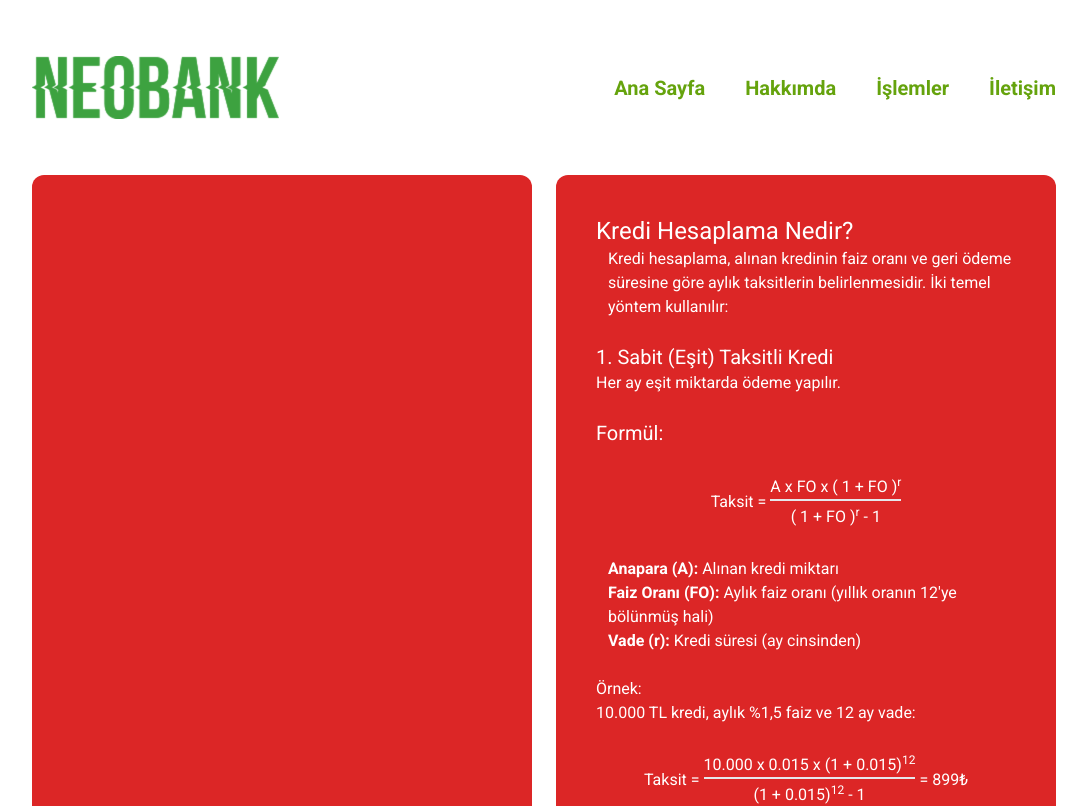
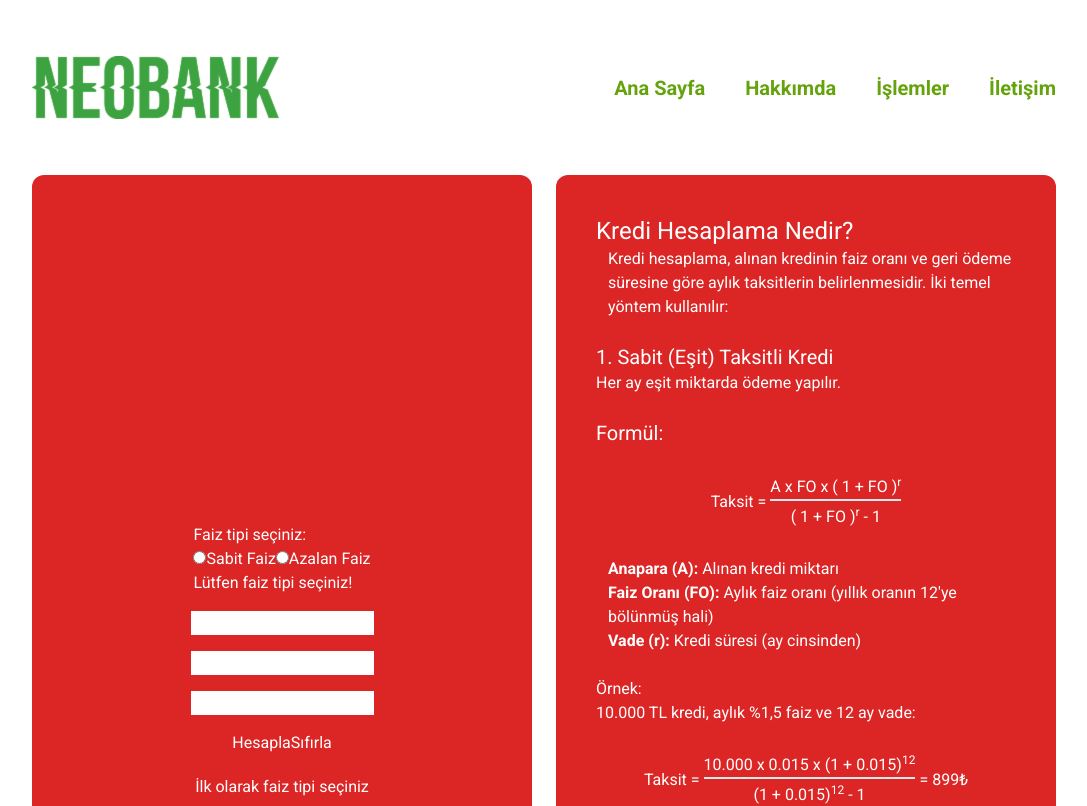
Before and after one commit to furkanguvenme/NeoBank, a React (Vite) app in the folder neobank/: page /credit in a window 1280 px wide. Shown: the top 806 px of the page, without its empty margins (96-1183 px from the left). Built offline with nearby package versions, Linux system fonts and the light colour scheme.

Commit message:
Credit Page Complated

```diff
--- a/neobank/src/App.css
+++ b/neobank/src/App.css
@@ -31,6 +31,10 @@
   @apply text-black text-center;
 }
 
+.decreasing {
+  @apply w-full lg:h-[60vh] grid items-center justify-center grid-cols-3 lg:grid-rows-12 lg:grid-flow-col lg:gap-x-5 gap-y-2 lg:gap-y-0;
+}
+
 /* Compound Raio Button */
 
 /* Compound Raio Button */
--- a/neobank/src/Components/Compound.tsx
+++ b/neobank/src/Components/Compound.tsx
@@ -89,7 +89,7 @@ export const Compound = () => {
                         {errors.money && <span>{errors.money.message}</span>}
 
                         <label htmlFor="rate"></label>
-                        <input id="rate" type="number" className="compound-input" step="0.01"{...register("rate", {required:"Bu alan gereklidir!"})}></input>
+                        <input id="rate" type="number" className="compound-input" step="0.0001"{...register("rate", {required:"Bu alan gereklidir!"})}></input>
                         {errors.rate && <span>{errors.rate.message}</span>}
 
                         <label htmlFor="time"></label>
--- a/neobank/src/Components/Credit.tsx
+++ b/neobank/src/Components/Credit.tsx
@@ -1,7 +1,15 @@
 import { useNavigate } from "react-router"
 import { Header } from "../Layers/Header"
 import { Footer } from "../Layers/Footer";
+import { useForm } from "react-hook-form";
+import React, { useState } from "react";
 
+type Inputs = {
+    money:number,
+    rate:number,
+    time:number,
+    type:string,
+}
 
 export const Credit = () => {
 
@@ -11,13 +19,119 @@ export const Credit = () => {
         navigate(url);
     }
 
+    const {
+        register,
+        handleSubmit,
+        reset,
+        formState: { errors },
+    } = useForm<Inputs>();
+
+    const [type, setType] = useState<string | null>();
+
+    const handleChange = (event: React.ChangeEvent<HTMLInputElement>) => {
+        setType(event.target.value);
+    }
+
+    const [result, setResult] = useState<number | null>();
+    const[odemePlani, setOdemePlani] = useState<Record<string,number>>({});
+
+    const hesapla = (data:Inputs):void => {
+        if(type == "azalan"){
+            let kalanOdeme = data.money;
+            const anaParaTaksidi = data.money / data.time;
+            const yeniOdemePlani:Record<string,number> = {};
+
+            for(let ay = 1; ay <= data.time ; ay++){
+                const faiz = kalanOdeme * data.rate;
+                const toplamTaksit = faiz + anaParaTaksidi;
+
+                yeniOdemePlani[`${ay}. Ay`] = parseFloat(Number(toplamTaksit).toFixed(2));
+                kalanOdeme-=anaParaTaksidi;
+            }
+
+            setOdemePlani(yeniOdemePlani);
+        } else if (type == "sabit") {
+            const A = data.money;
+            const FO = data.rate;
+            const r = data.time;
+
+            const aylik = (A*FO*Math.pow((1+FO), r))/(Math.pow((1+FO),r)-1);
+            setResult(aylik);
+        }
+
+    }
+
+    const sifirla = ():void => {
+        reset();
+        setType(null);
+        setOdemePlani({});
+        setResult(null);
+    }
+
   return (
     <>
         <div className="w-full h-full flex flex-col items-center">
             <Header onClick={onClick}/>
             <div className="w-4/5 h-3/5 grid lg:grid-cols-2 grid-cols-1 gap-6">
-                <div className="credit-content">
+                <div className="credit-content flex flex-col items-center justify-center py-7">
+                    <form className="flex flex-col gap-4 w-3/5 items-center justify-center" onSubmit={handleSubmit(hesapla)}>
+                        <div>
+                            <p>Faiz tipi seçiniz:</p>
+                            <label htmlFor="">
+                                <input
+                                    id=""
+                                    type="radio"
+                                    name="type"
+                                    value="sabit"
+                                    checked={type === "sabit"}
+                                    onChange={handleChange}
+                                    />
+                                <span>Sabit Faiz</span>
+                            </label>
+                            <label htmlFor="">
+                                <input
+                                id=""
+                                type="radio"
+                                name="type"
+                                value="azalan"
+                                checked={type === "azalan"}
+                                onChange={handleChange}
+                                />
+                                <span>Azalan Faiz</span>
+                            </label>
+                            <p>{type == null ? "Lütfen faiz tipi seçiniz!" : type == "sabit" ? "Sabit faiz hesabı" : "Azalan faiz hesabı"}</p>
+                        </div>
 
+                        <label htmlFor="money">
+                            <input id="money" type="number" className="credit-input" {...register("money",{required:"Bu alan gereklidir!"})}/>
+                        </label>
+                        {errors.money && <span>{errors.money.message}</span>}
+
+                        <label htmlFor="rate">
+                            <input id="rate" type="number" className="credit-input" step="0.0001" {...register("rate",{required:"Bu alan gereklidir!"})}/>
+                        </label>
+                        {errors.rate && <span>{errors.rate.message}</span>}
+
+                        <label htmlFor="rate">
+                            <input id="" type="number" className="credit-input" {...register("time",{required:"Bu alan gereklidir!"})}/>
+                        </label>
+                        {errors.time && <span>{errors.time.message}</span>}
+
+                        <div className="pb-5">
+                            <button type="submit">Hesapla</button>
+                            <button type="button" onClick={sifirla}>Sıfırla</button>
+                        </div>
+                    </form>
+                    <div className={type == "azalan" ? "decreasing" : ""}>
+                        {type == null
+                            ? "İlk olarak faiz tipi seçiniz"
+                            : type == "sabit"
+                            ? `Aylık ödemeniz gereken tutar: ${result}₺`
+                            : Object.entries(odemePlani).map(([key, value]) => {
+                                return <span className="flex justify-center" key={key}>{`${key}:`}<br className="xl:hidden block"/>{`${value}₺`}</span>;
+                            })
+                        }
+                    </div>
                 </div>
                 <div className="credit-content p-10">
                         <h2 className="text-2xl">Kredi Hesaplama Nedir?</h2>
--- a/neobank/src/Components/Simple.tsx
+++ b/neobank/src/Components/Simple.tsx
@@ -54,7 +54,7 @@ export const Simple = () => {
                   {errors.money && <span>{errors.money.message}</span>}
 
                   <label htmlFor="rate">Faiz Oranı</label>
-                  <input className="simple-input" type="number" id="rate" step="0.01" {...register("rate", { required: "Bu alan gereklidir!" })} />
+                  <input className="simple-input" type="number" id="rate" step="0.0001" {...register("rate", { required: "Bu alan gereklidir!" })} />
                   {errors.rate && <span>{errors.rate.message}</span>}
 
                   <label htmlFor="time">Faiz Süresi</label>
```
